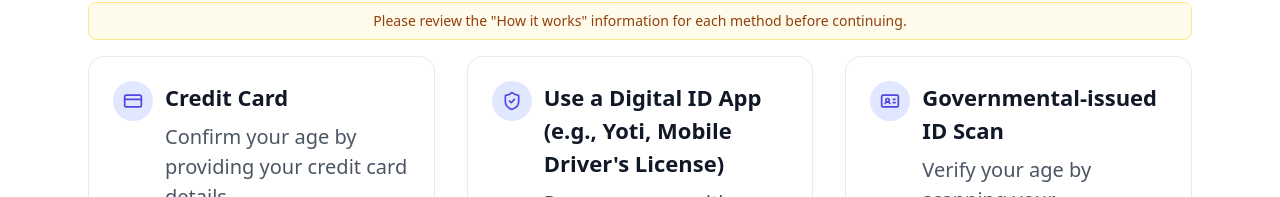
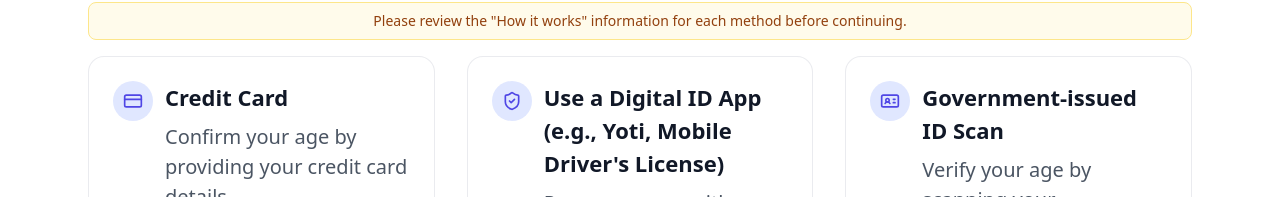
Before and after one commit to Junho-eum/OAV_Mechanism_Web_Guide, a React (Vite) app: page / in a window 1280 px wide. Shown: the part 226-423 px from the top of the page. Built offline with nearby package versions, Linux system fonts and the light colour scheme.

Commit message:
Fix terminology for government-issued ID
Corrected terminology from 'Governmental-issued' to 'Government-issued' in multiple instances.

```diff
--- a/src/data/methods.js
+++ b/src/data/methods.js
@@ -26,7 +26,7 @@
 export const METHODS = [
   {
     key: "upload-id",
-    name: "Governmental-issued ID Scan",
+    name: "Government-issued ID Scan",
     icon: IdCard,
     color: "from-indigo-200 to-indigo-100",
     summary: "Verify your age by scanning your government-issued ID.",
@@ -153,14 +153,14 @@
       {
         kicker: "Step 1",
         title: "Install a Digital ID App",
-        body: "Install a digital ID app (e.g., ID.me) on your phone. that supports age verification from your app store. A digital ID app lets you safely store your personal details and securely prove your identity or age to others.",
+        body: "Install a digital ID app (e.g., ID.me) on your phone. A digital ID app lets you safely store your personal details and securely prove your identity or age to others.",
         image: digitalStep1,
         imageAlt: "Provider selection illustration",
       },
       {
         kicker: "Step 2",
         title: "Scan Your Government-Issued ID",
-        body: "Use the digital ID app on your phone to scan your governmental-issued ID document.",
+        body: "Use the digital ID app on your phone to scan your government-issued ID document.",
         image: digitalStep2,
         imageAlt: "Account login and consent illustration",
       },
```
